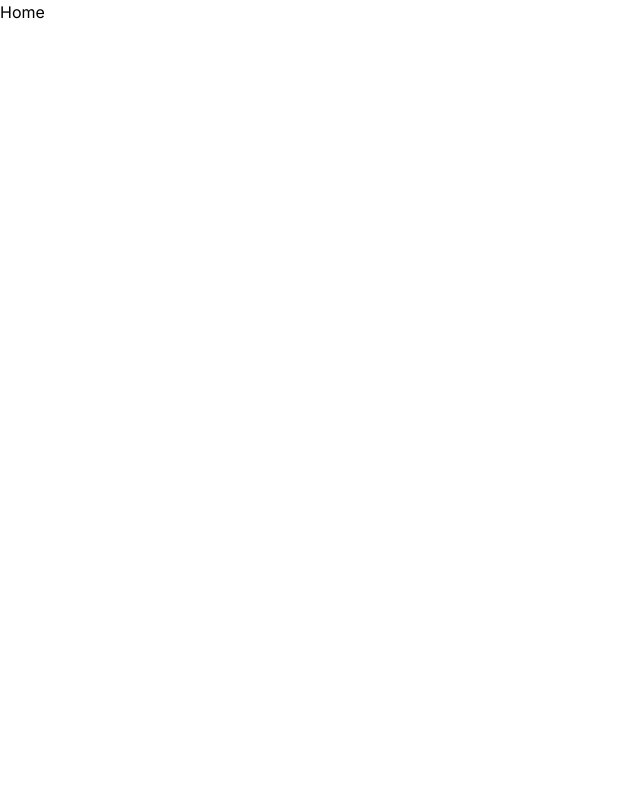
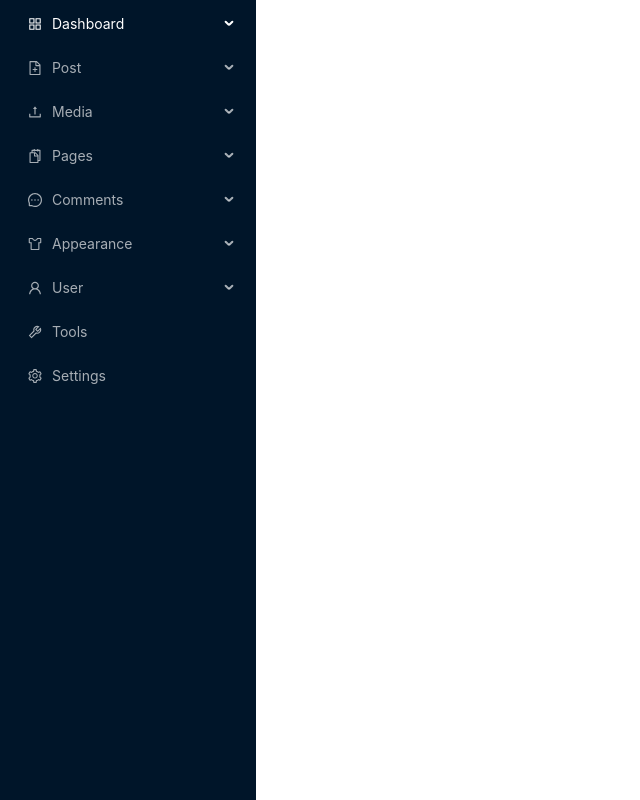
Before and after one commit to zobkazi/mi_dashboard, a Next.js app: page / in a window 1280 px wide. Shown: the whole page, without its empty margins (0-640 px from the left). Built offline with nearby package versions, Linux system fonts and the light colour scheme.

Commit message:
as a side bar added

```diff
--- a/src/app/page.tsx
+++ b/src/app/page.tsx
@@ -1,8 +1,11 @@
+import DashboardMenu from '@/components/dashboard/DashboardMenu'
 import React from 'react'
 
 function Home() {
   return (
-    <div>Home</div>
+    <div>
+      <DashboardMenu />
+    </div>
   )
 }
 
--- a/src/components/dashboard/DashboardLeftMenu.tsx
+++ b/src/components/dashboard/DashboardLeftMenu.tsx
@@ -1,7 +1,27 @@
 'use client';
 import React from 'react';
-import { AppstoreOutlined, MailOutlined, SettingOutlined } from '@ant-design/icons';
-import { Menu, MenuProps } from 'antd';
+import {
+  AppstoreOutlined,
+  ContainerOutlined,
+  DesktopOutlined,
+  MailOutlined,
+  MenuOutlined,
+  PieChartOutlined,
+  UploadOutlined,
+  FileAddOutlined,
+  UnorderedListOutlined,
+  SnippetsOutlined,
+  MessageOutlined,
+  MenuFoldOutlined,
+  SkinOutlined,
+  UserOutlined,
+  ToolOutlined,
+  SettingOutlined,
+  MenuUnfoldOutlined,
+} from '@ant-design/icons';
+
+import  { useState } from 'react';
+import { Button, Menu, MenuProps } from 'antd';
 import Link from 'next/link';
 import { useRouter } from 'next/navigation';
 
@@ -17,43 +37,44 @@ type MenuItem = {
 
 const items: MenuItem[] = [
   {
-    key: 'sub1',
-    label: 'Navigation One',
-    icon: <MailOutlined />,
+    key: 'dashboard',
+    label: 'Dashboard',
+    icon: <PieChartOutlined />,
+  },
+
+  {
+    key: 'Posts',
+    label: 'Posts',
+    icon: <FileAddOutlined />,
     children: [
+      { key: 'create-post', label: 'Create Post', icon: <MenuOutlined /> },
+      { key: 'create-news', label: 'Create News', icon: <MenuOutlined /> },
+      { key: 'posts', label: 'All Posts', icon: <UnorderedListOutlined /> },
       {
-        key: 'g1',
-        label: 'Item 1',
-        type: 'group',
+        key: 'blog-menu',
+        label: 'Blog Menu',
         children: [
-          { key: '1', label: 'Option 1' },
-          { key: '2', label: 'Option 2' },
-        ],
-      },
-      {
-        key: 'g2',
-        label: 'Item 2',
-        type: 'group',
-        children: [
-          { key: '3', label: 'Option 3' },
-          { key: '4', label: 'Option 4' },
+          { key: 'create-blog', label: 'Create Blog' },
+          { key: 'comments', label: 'Comments' },
         ],
       },
     ],
   },
-  {
-    key: 'sub2',
-    label: 'Navigation Two',
-    icon: <AppstoreOutlined />,
+    {
+    key: 'media',
+    label: 'Media',
+    icon: <UploadOutlined />,
     children: [
-      { key: '5', label: 'Option 5' },
-      { key: '6', label: 'Option 6' },
+      { key: 'upload-image', label: 'Upload Image' },
+      { key: 'upload-video', label: 'Upload Video' },
+      { key: 'library', label: 'Library' },
       {
-        key: 'sub3',
-        label: 'Submenu',
+        key: 'all-media',
+        label: 'show all media',
+        icon: <AppstoreOutlined />,
         children: [
-          { key: '7', label: 'Option 7' },
-          { key: '8', label: 'Option 8' },
+          { key: 'images', label: 'Images' },
+          { key: 'videos', label: 'Videos' },
         ],
       },
     ],
@@ -63,30 +84,46 @@ const items: MenuItem[] = [
     key: '',
     label: ''
   },
-  {
-    key: 'sub4',
-    label: 'Navigation Three',
-    icon: <SettingOutlined />,
+   {
+    key: 'appearance',
+    icon: <SkinOutlined />,
+    label: 'Appearance',
     children: [
-      { key: '9', label: 'Option 9' },
-      { key: '10', label: 'Option 10' },
-      { key: '11', label: 'Option 11' },
-      { key: '12', label: 'Option 12' },
+      { key: 'themes', label: 'Themes', icon: <AppstoreOutlined /> },
     ],
   },
   {
-    key: 'grp',
-    label: 'Group',
+    key: 'users',
+    label: 'Users',
     type: 'group',
+    icon: <UserOutlined />,
     children: [
-      { key: '13', label: 'Option 13' },
-      { key: '14', label: 'Option 14' },
+      { key: 'admin', label: 'Admin' },
+      { key: 'authors', label: 'Authors' },
     ],
   },
+  { key: 'tools', icon: <ToolOutlined />, label: 'Tools' },
+  {
+    key: 'Settings',
+    label: 'Settings',
+    icon: <SettingOutlined />,
+    children: [
+      { key: 'general', label: 'General' },
+      { key: 'profile', label: 'Profile' },
+      { key: 'account', label: ' Account' },
+      { key: 'security', label: 'Security' },
+    ],
+  },
+
 ];
 
 const App: React.FC = () => {
   const router = useRouter();
+  const [collapsed, setCollapsed] = useState(false);
+
+  const toggleCollapsed = () => {
+    setCollapsed(!collapsed);
+  }
 
   const onClick: MenuProps['onClick'] = (e) => {
     if (e.key) {
@@ -98,7 +135,7 @@ const App: React.FC = () => {
     return items.map((item) => {
       if (item.children) {
         return (
-          <SubMenu key={item.key} icon={item.icon} title={item.label}>
+          <SubMenu  key={item.key} icon={item.icon} title={item.label}>
             {renderMenuItems(item.children)}
           </SubMenu>
         );
@@ -106,11 +143,21 @@ const App: React.FC = () => {
         return <Menu.Divider key={item.key} />;
       } else {
         return (
-          <Menu.Item key={item.key} icon={item.icon}>
+
+          <div className='' style={{ height: '100%' }} key={item.key}>
+
+             <Button type="primary" onClick={toggleCollapsed} style={{ marginBottom: 16 }}>
+        {collapsed ? <MenuUnfoldOutlined /> : <MenuFoldOutlined />}
+      </Button>
+              <Menu.Item className='h-screen' key={item.key} icon={item.icon}>
             <Link href={item.key}>
               {item.label}
             </Link>
           </Menu.Item>
+          </div>
+
+
+
         );
       }
     });
--- /dev/null
+++ b/src/components/dashboard/DashboardMenu.tsx
@@ -0,0 +1,92 @@
+'use client';
+
+import React, { useState } from 'react';
+import { Button, Menu } from 'antd';
+import { MenuFoldOutlined, MenuUnfoldOutlined } from '@ant-design/icons';
+import { MenuItem, items } from '@/config/menuItems';
+import { useRouter } from 'next/navigation';
+import Link from 'next/link';
+
+const { SubMenu } = Menu;
+
+
+
+
+
+const renderMenuItems = (items: MenuItem[]) => {
+  return items.map((item) => {
+    if (item.children) {
+      return (
+        <SubMenu key={item.key} title={item.label} icon={item.icon}>
+          {renderMenuItems(item.children)}
+        </SubMenu>
+      );
+    }else if (item.type === 'divider') {
+      return <Menu.Divider key={item.key} />;
+    }
+
+    else {
+      return (
+        <Menu.Item key={item.key} icon={item.icon}>
+          {item.label}
+        </Menu.Item>
+      );
+    }
+  });
+};
+
+const DashboardMenu: React.FC = () => {
+  const [collapsed, setCollapsed] = useState(false);
+  const router = useRouter();
+
+  const toggleCollapsed = () => {
+    setCollapsed(!collapsed);
+  };
+
+  const onClick = ({key}: {key: string}) => {
+    router.push(key)
+  }
+
+  const renderMenuItems = (items: MenuItem[]) => {
+    return items.map((item) => {
+      if (item.children) {
+        return (
+          <SubMenu key={item.key} icon={item.icon} title={item.label}>
+            {renderMenuItems(item.children)}
+          </SubMenu>
+        );
+      } else if (item.type === 'divider') {
+        return <Menu.Divider key={item.key} />;
+      } else {
+        return (
+          <Menu.Item key={item.key} icon={item.icon}>
+            <Link href={item.key}>
+              {item.label}
+            </Link>
+          </Menu.Item>
+        );
+      }
+    });
+  };
+
+  return (
+    <div className='h-screen'>
+
+      <Menu
+        className='h-screen'
+        onAuxClick={toggleCollapsed}
+      onClick={onClick}
+        style={{ width: 256 }}
+        defaultSelectedKeys={['dashboard']}
+        defaultOpenKeys={['posts']}
+        mode="inline"
+        theme="dark"
+        inlineCollapsed={collapsed}
+      >
+        {renderMenuItems(items)}
+      </Menu>
+    </div>
+  );
+};
+
+export default DashboardMenu;
--- /dev/null
+++ b/src/config/menuItems.tsx
@@ -0,0 +1,141 @@
+import {
+  AppstoreOutlined,
+  ContainerOutlined,
+  DesktopOutlined,
+  MailOutlined,
+  MenuOutlined,
+  PieChartOutlined,
+  UploadOutlined,
+  FileAddOutlined,
+  UnorderedListOutlined,
+  SnippetsOutlined,
+  MessageOutlined,
+  SkinOutlined,
+  UserOutlined,
+  ToolOutlined,
+  SettingOutlined,
+} from '@ant-design/icons';
+
+
+export interface MenuItem {
+  type: string;
+  key: string;
+  label: string;
+  icon: JSX.Element | string | null;
+  children?: MenuItem[];
+}
+
+export const items: MenuItem[] = [
+  {
+    key: 'dashboard',
+    label: 'Dashboard',
+    icon: <AppstoreOutlined />,
+    children: [
+      {
+        key: 'home', label: 'Home', icon: <DesktopOutlined />,
+        type: ''
+      },
+      {
+        key: 'update_latest', label: 'Update Latest', icon: <PieChartOutlined />,
+        type: ''
+      },
+    ],
+    type: ''
+  },
+  {
+    key: 'post',
+    label: 'Post',
+    icon: <FileAddOutlined />,
+    children: [
+      {
+        key: 'create_post', label: 'Create Post', icon: <MenuOutlined />,
+        type: ''
+      },
+      {
+        key: 'list_all_post', label: 'List All Post', icon: <UnorderedListOutlined />,
+        type: ''
+      },
+    ],
+    type: ''
+  },
+  {
+    key: 'media',
+    label: 'Media',
+    icon: <UploadOutlined />,
+    children: [
+      {
+        key: 'upload_images', label: 'Upload Images', icon: <MailOutlined />,
+        type: ''
+      },
+    ],
+    type: ''
+  },
+  {
+    key: 'pages',
+    label: 'Pages',
+    icon: <SnippetsOutlined />,
+    children: [
+      {
+        key: 'create_new_page', label: 'Create New Page', icon: <ContainerOutlined />,
+        type: ''
+      },
+    ],
+    type: ''
+  },
+  {
+    key: 'comments',
+    label: 'Comments',
+    icon: <MessageOutlined />,
+    children: [
+      {
+        key: 'individual_post_comment', label: 'Individual Post Comment', icon: <MenuOutlined />,
+        type: ''
+      },
+    ],
+    type: ''
+  },
+  {
+    key: 'appearance',
+    label: 'Appearance',
+    icon: <SkinOutlined />,
+    children: [
+      {
+        key: 'themes', label: 'Themes', icon: <SettingOutlined />,
+        type: ''
+      },
+    ],
+    type: ''
+  },
+  {
+    key: 'user',
+    label: 'User',
+    icon: <UserOutlined />,
+    children: [
+      {
+        key: 'user_list', label: 'User List', icon: <ToolOutlined />,
+        type: ''
+      },
+      {
+        key: 'admin', label: 'Admin', icon: <SettingOutlined />,
+        type: ''
+      },
+      {
+        key: 'auth_user', label: 'Auth User', icon: <SettingOutlined />,
+        type: ''
+      },
+    ],
+    type: ''
+  },
+  {
+    key: 'tools',
+    label: 'Tools',
+    icon: <ToolOutlined />,
+    type: ''
+  },
+  {
+    key: 'settings',
+    label: 'Settings',
+    icon: <SettingOutlined />,
+    type: ''
+  },
+];
--- a/tsconfig.json
+++ b/tsconfig.json
@@ -21,6 +21,6 @@
       "@/*": ["./src/*"]
     }
   },
-  "include": ["next-env.d.ts", "**/*.ts", "**/*.tsx", ".next/types/**/*.ts", "src/config/DashboardLeftMenu.js", "src/components/dashboard/DashboardLeftMenu.tsx", "src/config/menuItems.ts"],
+  "include": ["next-env.d.ts", "**/*.ts", "**/*.tsx", ".next/types/**/*.ts", "src/config/DashboardLeftMenu.js", "src/components/dashboard/DashboardLeftMenu.tsx", "src/config/menuItems.tsx"],
   "exclude": ["node_modules"]
 }
```
Also changed, not shown: src/config/menuItems.ts (deleted).
